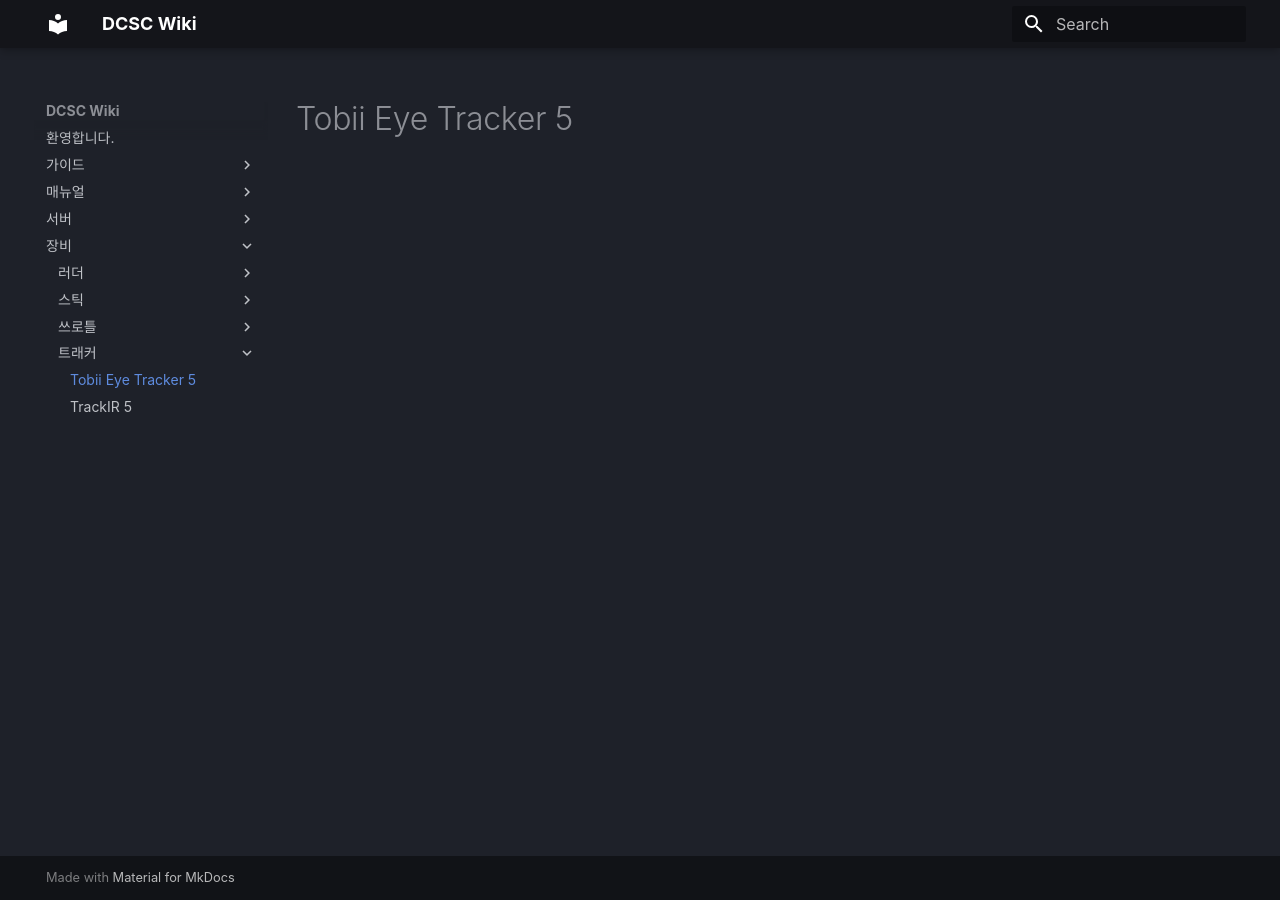
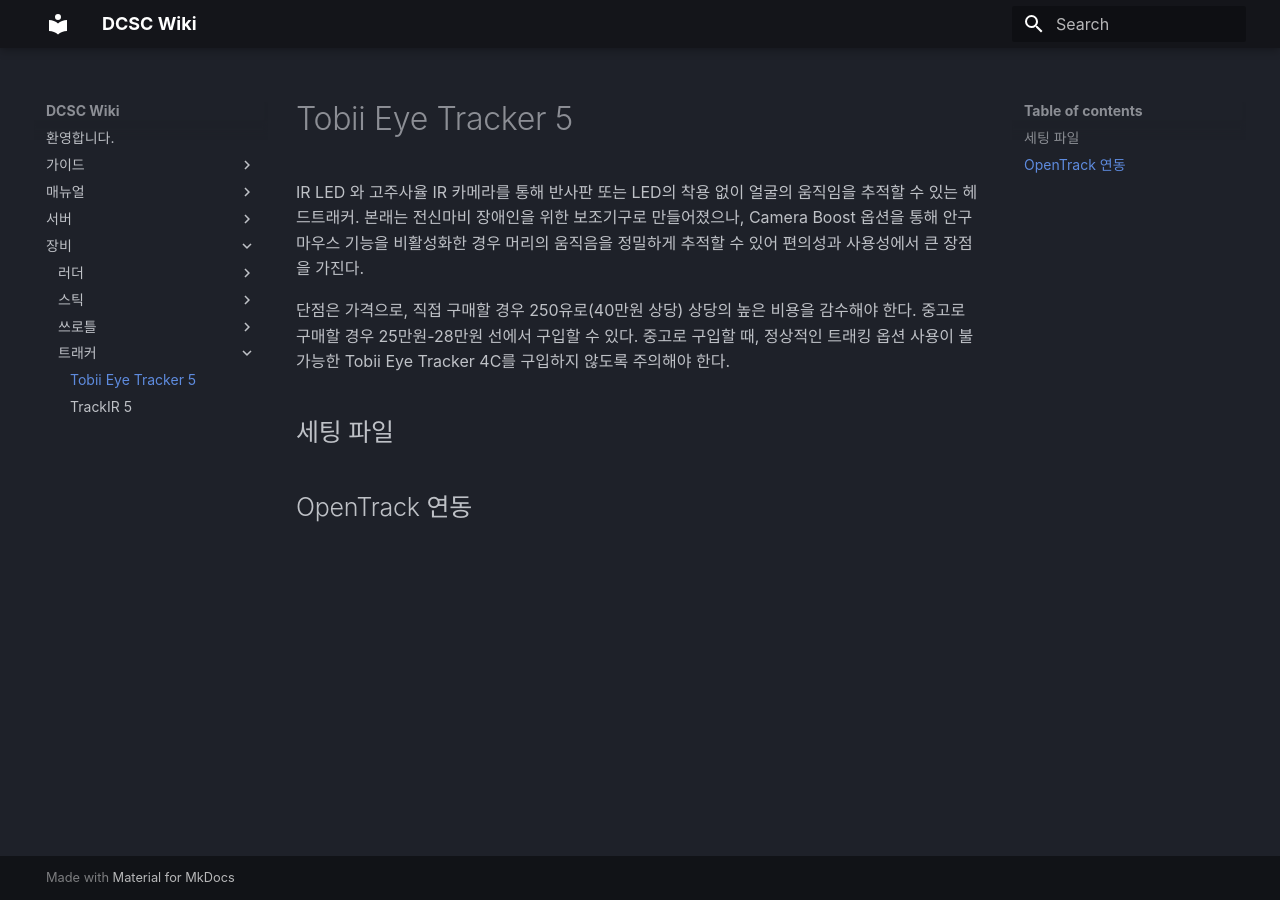
Before and after one commit to dcs-c/dcs-c.github.io, an MkDocs documentation site: the page built from docs/장비/트래커/Tobii Eye Tracker.md, in a window 1280 px wide. Built offline with MkDocs 1.6.1 and Material for MkDocs 9.7.7, drawn with Linux system fonts in a browser that asks for light colours; some web fonts are replaced.

Commit message:
Update Tobii Eye Tracker.md

```diff
--- a/docs/장비/트래커/Tobii Eye Tracker.md
+++ b/docs/장비/트래커/Tobii Eye Tracker.md
@@ -1 +1,7 @@
 # Tobii Eye Tracker 5
+IR LED 와 고주사율 IR 카메라를 통해 반사판 또는 LED의 착용 없이 얼굴의 움직임을 추적할 수 있는 헤드트래커. 본래는 전신마비 장애인을 위한 보조기구로 만들어졌으나, Camera Boost 옵션을 통해 안구 마우스 기능을 비활성화한 경우 머리의 움직음을 정밀하게 추적할 수 있어 편의성과 사용성에서 큰 장점을 가진다.
+
+단점은 가격으로, 직접 구매할 경우 250유로(40만원 상당) 상당의 높은 비용을 감수해야 한다. 중고로 구매할 경우 25만원-28만원 선에서 구입할 수 있다. 중고로 구입할 때, 정상적인 트래킹 옵션 사용이 불가능한 Tobii Eye Tracker 4C를 구입하지 않도록 주의해야 한다.
+
+## 세팅 파일
+## OpenTrack 연동
```
